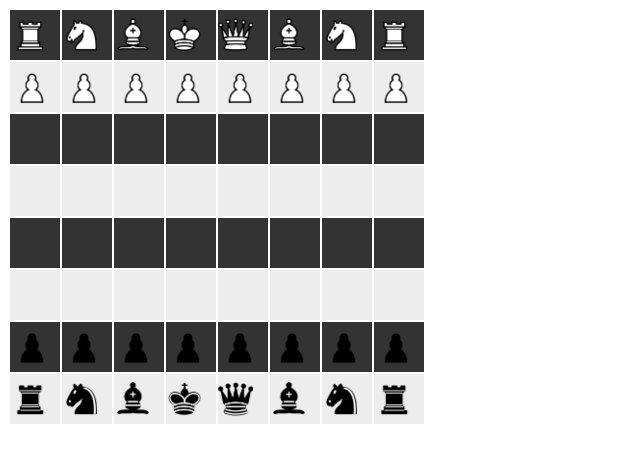
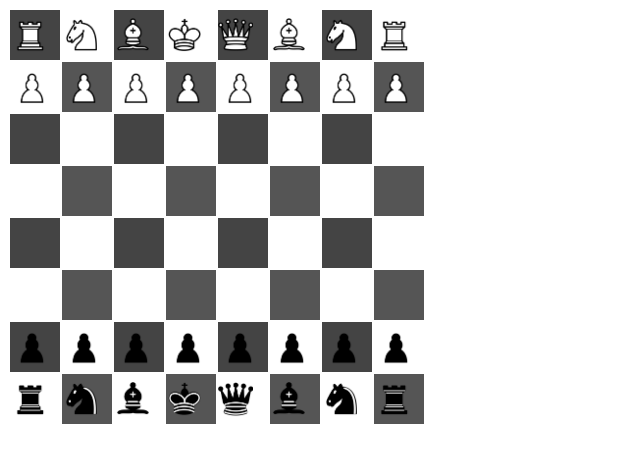
Before and after one commit to francistec/chess, a plain HTML site: page index.html in a window 1280 px wide. Shown: the whole page, without its empty margins (0-640 px from the left). Drawn offline with Linux system fonts and the light colour scheme.

Commit message:
Render space

```diff
--- a/index.html
+++ b/index.html
@@ -4,7 +4,7 @@
 	<title>Ajedrez VRGAS</title>
 	<style type="text/css">
 		table, tr, td{padding: 0px;margin: 0px;}
-		table tr {background-color: #ededed;}
+		/*table tr {background-color: #ededed;}*/
 		td{width: 50px;height: 50px;}
 		.wood { background-image: url(img.png); display: block;height: 35px;width: 35px; }
 		.peon { background-position: 43px -4px;background-size: 247px;}
@@ -107,18 +107,20 @@
 			InitGame();
 			var newRow = true;
 			$('tr').each(function(index, el){
-				console.group('row');
 				$('td', el).each(function(_index, _el ){
-					if( ( index % 2) == 0 ) {
-						console.log(( _index % 2) == 1);
-						if( ( _index % 2) == 1 ) {
-							$(el).css({'background-color':'#333'});
-						} else {
-							$(el).css({'background-color':'#ededed'});
+					if(
+						(( _index % 2) == 0 )
+						&& (( index % 2) == 0) ) {
+						$(_el).css({'background-color':'#444'});
+					}  else {
+						if(
+							(( _index % 2) != 0 )
+							&& (( index % 2) != 0) ) {
+							$(_el).css({'background-color':'#555'});
 						}
+
 					}
 				});
-				console.groupEnd();
 			});
 
 			$('td').click(function(e){
```
